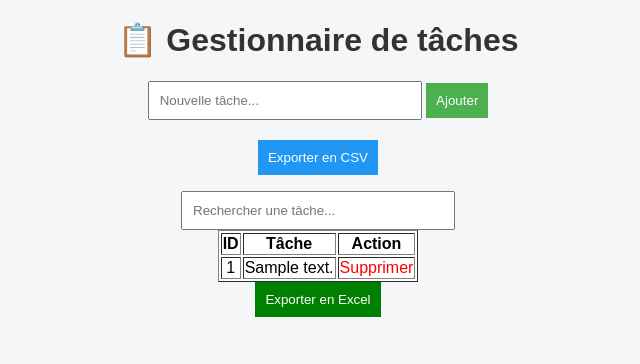
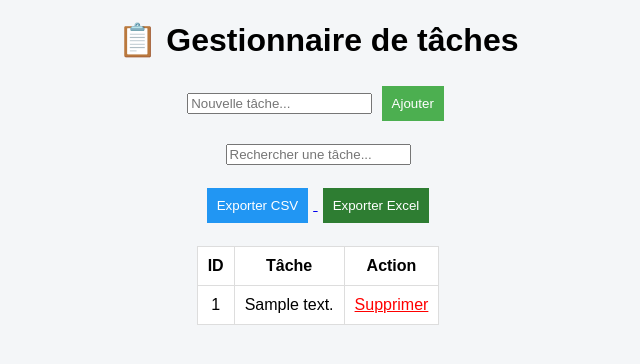
Before and after one commit to bobofils/MonAppWeb, a Flask app: page / in a window 1280 px wide. Shown: the top 364 px of the page, without its empty margins (322-962 px from the left). Run offline with Flask 3, Linux system fonts and the light colour scheme; tables that the repository leaves empty hold one stand-in row (values such as "Sample post"); parts of the project's set-up code (start-up, migrations or seed data) failed here and were passed over.

Commit message:
fix excel search table

```diff
--- a/app.py
+++ b/app.py
@@ -1,19 +1,8 @@
-import pandas as pd
-
-@app.route("/export_excel")
-def export_excel():
-    conn = sqlite3.connect("database.db")
-    df = pd.read_sql_query("SELECT * FROM tasks", conn)
-    conn.close()
-
-    file_path = "tasks.xlsx"
-    df.to_excel(file_path, index=False)
-
-    return send_file(file_path, as_attachment=True)
-from flask import send_file
-from flask import Flask, render_template, request, redirect
+from flask import Flask, render_template, request, redirect, send_file, Response
 import sqlite3
 import os
+import pandas as pd
+import csv
 
 app = Flask(__name__)
 
@@ -61,9 +50,7 @@
     conn.close()
     return redirect("/")
 
-import csv
-from flask import Response
-
+# Export CSV
 @app.route("/export")
 def export_tasks():
     conn = sqlite3.connect("database.db")
@@ -77,9 +64,21 @@
         for task in tasks:
             yield f"{task[0]},{task[1]}\n"
 
-    return Response(generate(), mimetype="text/csv",
-                    headers={"Content-Disposition": "attachment; filename=tasks.csv"})
+    return Response(generate(),
+        mimetype="text/csv",
+        headers={"Content-Disposition": "attachment; filename=tasks.csv"})
 
+# Export Excel
+@app.route("/export_excel")
+def export_excel():
+    conn = sqlite3.connect("database.db")
+    df = pd.read_sql_query("SELECT * FROM tasks", conn)
+    conn.close()
+
+    file = "tasks.xlsx"
+    df.to_excel(file, index=False)
+
+    return send_file(file, as_attachment=True)
 
 if __name__ == "__main__":
     port = int(os.environ.get("PORT", 5000))
--- a/requirements.txt
+++ b/requirements.txt
@@ -1,3 +1,4 @@
 Flask
 pandas
 openpyxl
+gunicorn
--- a/templates/index.html
+++ b/templates/index.html
@@ -2,45 +2,38 @@
 <html>
 <head>
 <title>Gestionnaire de tâches</title>
+
 <style>
-        body {
-            font-family: Arial;
-            background: #f4f6f8;
-            text-align: center;
+body{
+font-family:Arial;
+background:#f4f6f8;
+text-align:center;
 }
-        h1 {
-            color: #333;
+
+table{
+margin:auto;
+background:white;
+border-collapse:collapse;
 }
-        form {
-            margin: 20px;
+
+th,td{
+padding:10px;
+border:1px solid #ddd;
 }
-        input {
-            padding: 10px;
-            width: 250px;
+
+button{
+padding:10px;
+margin:5px;
+border:none;
+color:white;
+cursor:pointer;
 }
-        button {
-            padding: 10px;
-            background: #4CAF50;
-            color: white;
-            border: none;
-            cursor: pointer;
-        }
-        ul {
-            list-style: none;
-            padding: 0;
-        }
-        li {
-            background: white;
-            margin: 10px auto;
-            padding: 10px;
-            width: 300px;
-            display: flex;
-            justify-content: space-between;
-        }
-        a {
-            text-decoration: none;
-        }
+
+.add{background:#4CAF50;}
+.csv{background:#2196F3;}
+.excel{background:#2e7d32;}
 </style>
+
 </head>
 <body>
 
@@ -48,18 +41,27 @@
 
 <form action="/add" method="POST">
 <input type="text" name="task" placeholder="Nouvelle tâche..." required>
-    <button type="submit">Ajouter</button>
+<button class="add">Ajouter</button>
 </form>
 
-<!-- Bouton export -->
+<br>
+
+<input type="text" id="search" placeholder="Rechercher une tâche..." onkeyup="searchTask()">
+
+<br><br>
+
 <a href="/export">
-    <button type="button" style="background:#2196F3;">Exporter en CSV</button>
+<button class="csv">Exporter CSV</button>
 </a>
 
-<ul>
-<input type="text" id="search" placeholder="Rechercher une tâche..." onkeyup="searchTask()" style="padding:10px; width:250px;">
+<a href="/export_excel">
+<button class="excel">Exporter Excel</button>
+</a>
 
-    <table border="1" style="margin:auto; background:white;">
+<br><br>
+
+<table id="taskTable">
+
 <tr>
 <th>ID</th>
 <th>Tâche</th>
@@ -77,24 +79,23 @@
 {% endfor %}
 
 </table>
+
 <script>
-function searchTask() {
-  let input = document.getElementById("search");
-  let filter = input.value.toLowerCase();
-  let table = document.querySelector("table");
-  let tr = table.getElementsByTagName("tr");
+function searchTask(){
+let input=document.getElementById("search");
+let filter=input.value.toLowerCase();
+let table=document.getElementById("taskTable");
+let tr=table.getElementsByTagName("tr");
 
-  for (let i = 1; i < tr.length; i++) {
-    let td = tr[i].getElementsByTagName("td")[1];
-    if (td) {
-      let txtValue = td.textContent || td.innerText;
-      tr[i].style.display = txtValue.toLowerCase().includes(filter) ? "" : "none";
+for(let i=1;i<tr.length;i++){
+let td=tr[i].getElementsByTagName("td")[1];
+if(td){
+let txt=td.textContent || td.innerText;
+tr[i].style.display=txt.toLowerCase().includes(filter)?"":"none";
 }
 }
 }
 </script>
+
 </body>
 </html>
-<a href="/export_excel">
-<button style="background:green;">Exporter en Excel</button>
-</a>
```
Lines whose indentation alone changed are shown as unchanged.
